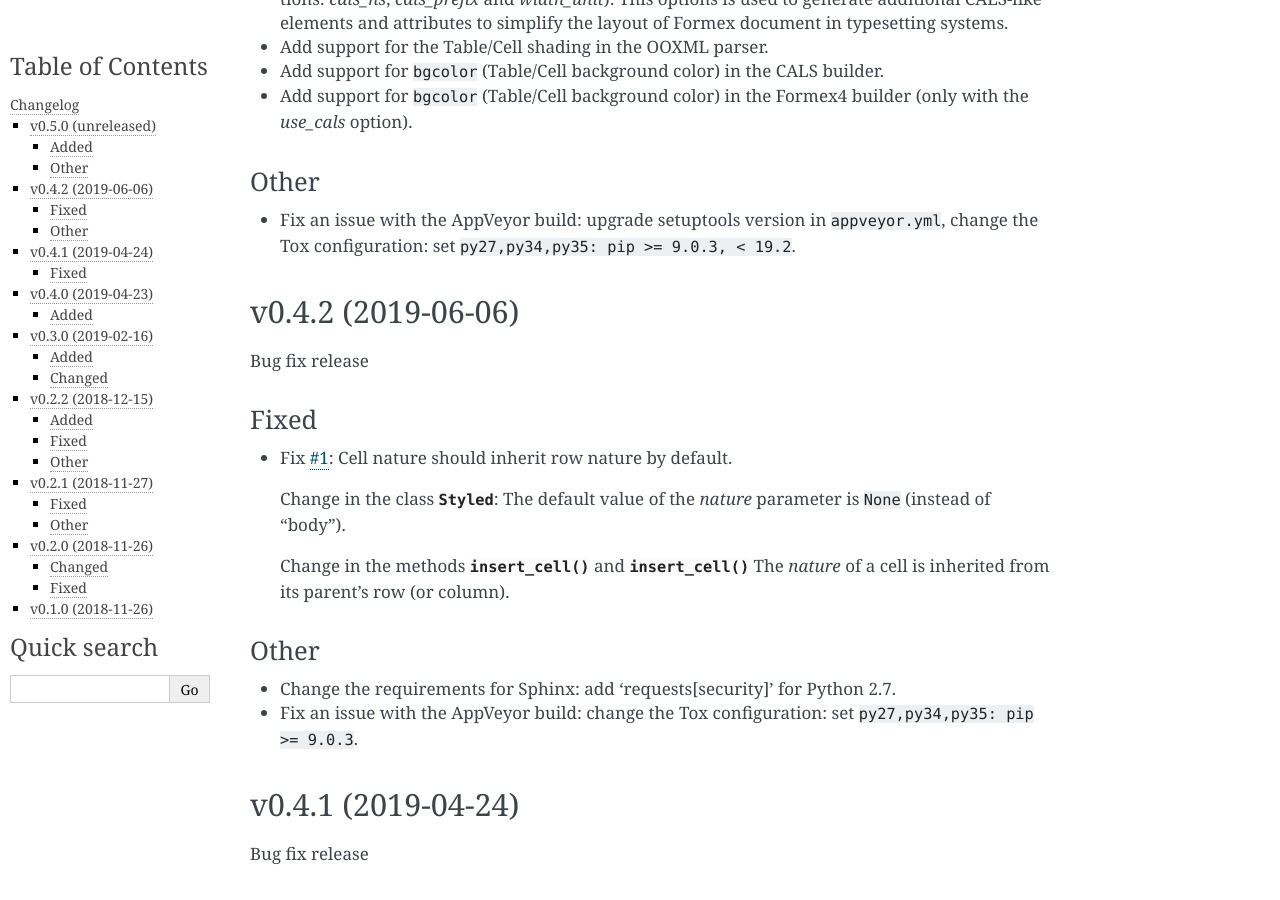
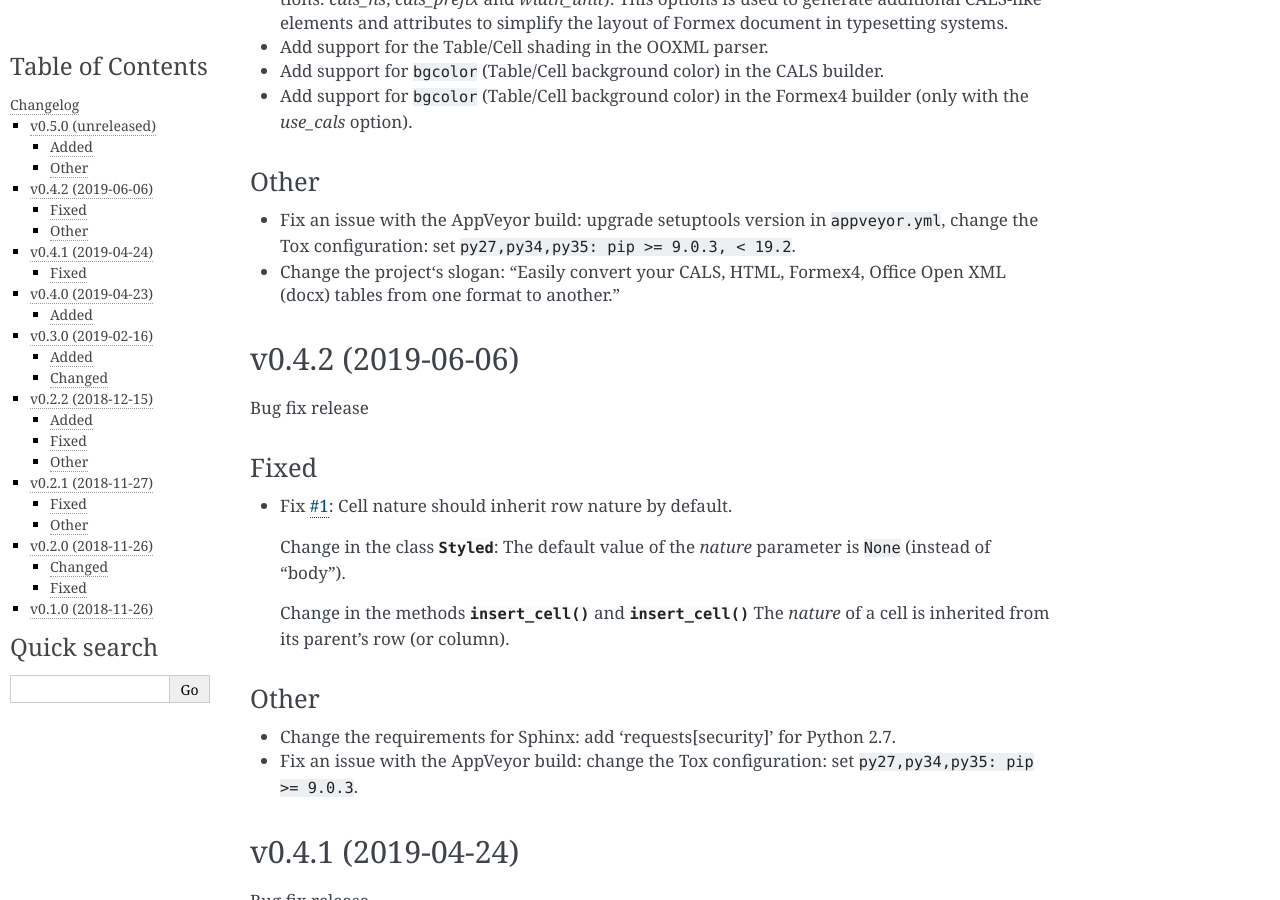
Before and after one commit to laurent-laporte-pro/benker, a Sphinx documentation site: the page built from docs/changelog.rst, in a window 1280 px wide and 900 px high, scrolled down 393 px. Built offline with Sphinx 7.4.7, drawn with Linux system fonts in a browser that asks for light colours.

Commit message:
Change the project‘s slogan: “Easily convert your CALS, HTML, Formex4, Office Open XML (docx) tables from one format to another.”

```diff
--- a/CHANGELOG.rst
+++ b/CHANGELOG.rst
@@ -33,6 +33,9 @@ Other
 
 * Fix an issue with the AppVeyor build: upgrade setuptools version in ``appveyor.yml``,
   change the Tox configuration: set ``py27,py34,py35: pip >= 9.0.3, < 19.2``.
+
+* Change the project‘s slogan: “Easily convert your CALS, HTML, Formex4, Office Open XML (docx)
+  tables from one format to another.”
 
 
 v0.4.2 (2019-06-06)
--- a/README.rst
+++ b/README.rst
@@ -22,7 +22,7 @@ Benker
    :target: https://raw.githubusercontent.com/laurent-laporte-pro/benker/master/LICENSE
    :alt: GitHub license
 
-Organize your data in a spatial grid system for CALS, HTML, Formex4, Office Open XML tables conversion
+Easily convert your CALS, HTML, Formex4, Office Open XML (docx) tables from one format to another.
 
 Overview
 --------
--- a/benker/__init__.py
+++ b/benker/__init__.py
@@ -1,4 +1,4 @@
-"""Benker - Organize your data in a spatial grid system for CALS, HTML, Formex4, Office Open XML tables conversion"""
+"""Benker - Easily convert your CALS, HTML, Formex4, Office Open XML (docx) tables from one format to another."""
 
 __version__ = "0.5.0b1"
 __author__ = "Laurent LAPORTE <laurent.laporte.pro@gmail.com>"
--- a/docs/conf.py
+++ b/docs/conf.py
@@ -87,7 +87,7 @@ html_theme_options = {
     'logo': 'benker-logo-sidebar.png',
     'github_user': 'laurent-laporte-pro',
     'github_repo': 'benker',
-    'description': 'Organize your data in a spatial grid system for CALS, HTML, Formex4, Office Open XML tables conversion',
+    'description': 'Easily convert your CALS, HTML, Formex4, Office Open XML (docx) tables from one format to another.',
     'fixed_sidebar': True,
     'page_width': 1024,
 }
@@ -163,7 +163,7 @@ man_pages = [
 texinfo_documents = [
     (master_doc, 'Benker', 'Benker Documentation',
      author, 'Benker',
-     'Organize your data in a spatial grid system for CALS, HTML, Formex4, Office Open XML tables conversion.',
+     'Easily convert your CALS, HTML, Formex4, Office Open XML (docx) tables from one format to another..',
      'Miscellaneous'),
 ]
 
--- a/setup.py
+++ b/setup.py
@@ -41,7 +41,7 @@ setup(
     author="Laurent LAPORTE",
     author_email="laurent.laporte.pro@gmail.com",
 
-    description="Organize your data in a spatial grid system for CALS, HTML, Formex4, Office Open XML tables conversion",
+    description="Easily convert your CALS, HTML, Formex4, Office Open XML (docx) tables from one format to another.",
     long_description=read("README.rst"),
     long_description_content_type='text/x-rst',
 
```
